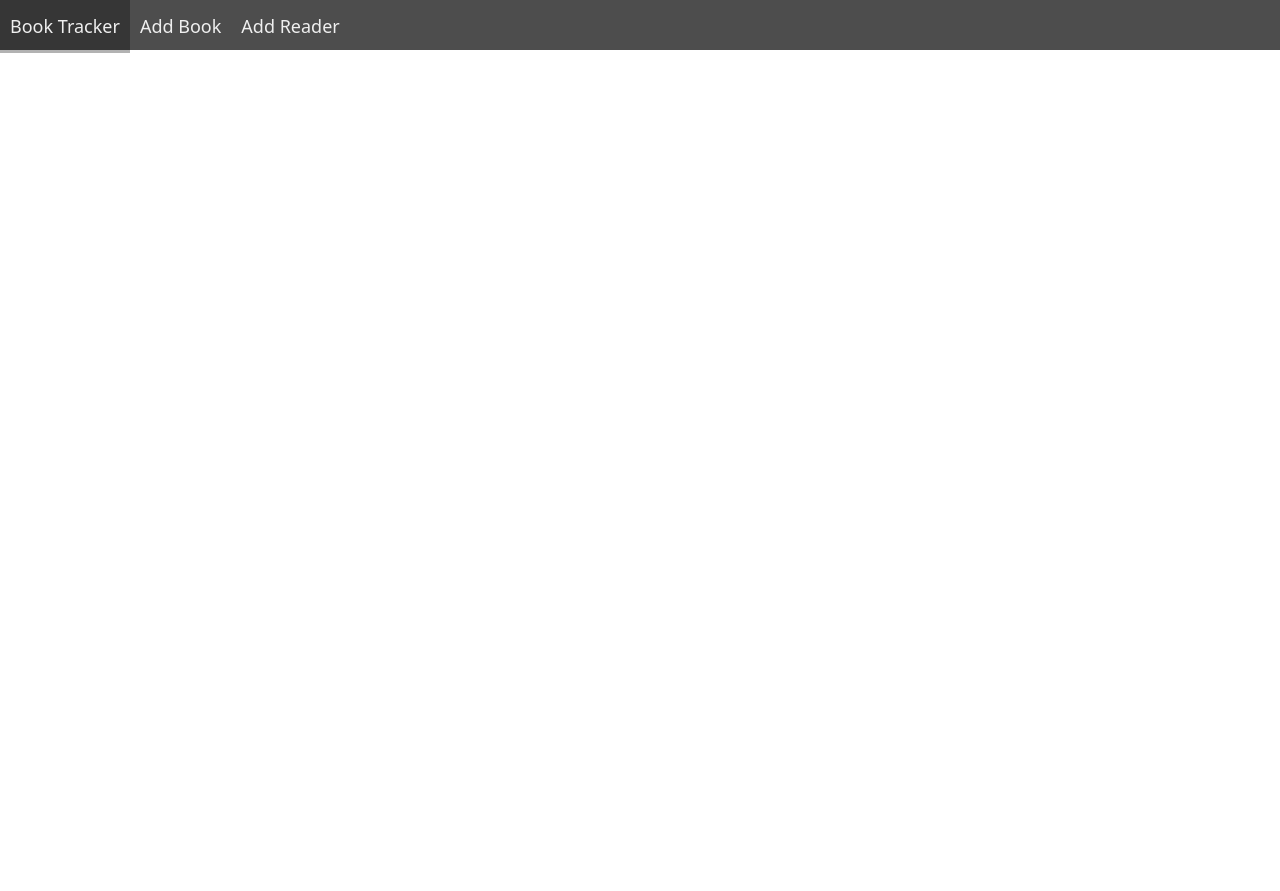
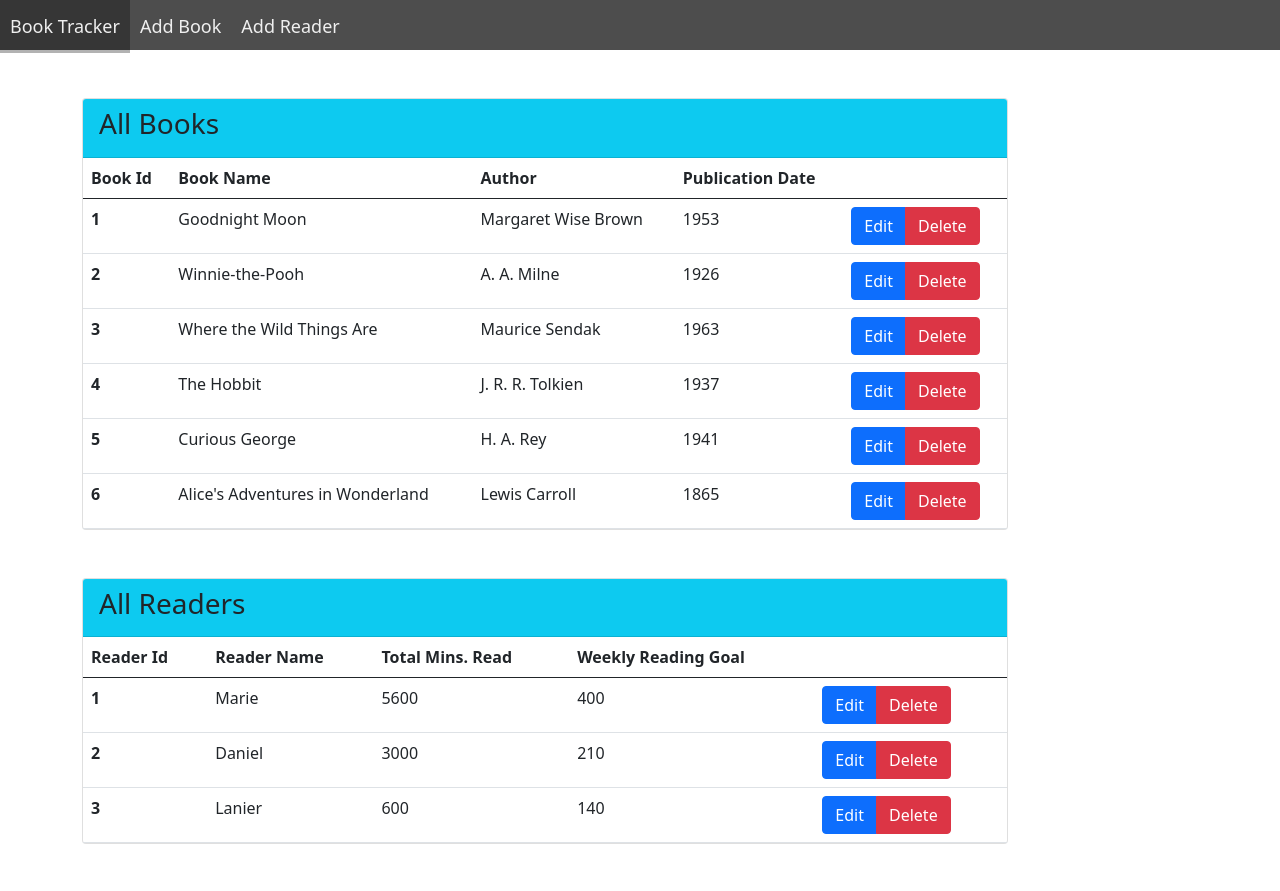
Before and after one commit to tuntunpandit/Angular---Front-End, an Angular app: page /dashboard in a window 1280 px wide. Shown: the top 891 px of the page. Before the commit the page ends 800 px from the top, so only its background shows below. Built offline with nearby package versions, Linux system fonts and the light colour scheme.

Commit message:
static data added for books and reader, also added dashboard page

```diff
--- /dev/null
+++ b/src/app/core/data.service.ts
@@ -0,0 +1,22 @@
+import { Injectable } from "@angular/core";
+import { allBooks, allReaders } from "../data";
+import { Book } from "../models/book";
+import { Reader } from "../models/reader";
+
+@Injectable({
+    providedIn: 'root'
+})
+
+export class DataService {
+    constructor() {}
+
+    mostPopularBook: Book = allBooks[0];
+
+    getAllBooks(): Book[] {
+        return allBooks;
+    }
+
+    getAllReaders(): Reader[] {
+        return allReaders;
+    }
+}
--- a/src/app/dashboard/dashboard.component.html
+++ b/src/app/dashboard/dashboard.component.html
@@ -1,3 +1,90 @@
-<div class="main">
-  <router-outlet></router-outlet>
+<div class="container">
+  <div class="row mt-5">
+    <div class="col-md-10">
+      <div class="card">
+        <div class="card-header bg-info">
+          <h3 class="card-title">All Books</h3>
+        </div>
+        <div class="card-body p-0">
+          <div class="table-responsive">
+            <table class="table table-hover mb-0">
+              <thead>
+                <tr>
+                  <th scope="col">Book Id</th>
+                  <th scope="col">Book Name</th>
+                  <th scope="col">Author</th>
+                  <th scope="col">Publication Date</th>
+                  <th></th>
+                </tr>
+              </thead>
+              <tbody>
+                <tr *ngFor="let book of allBooks; let i = index">
+                  <th scope="row">{{book.bookID}}</th>
+                  <td>{{book.title}}</td>
+                  <td>{{book.author}}</td>
+                  <td>{{book.publicationYear}}</td>
+                  <td>
+                    <div class="btn-group">
+                      <button type="button" class="btn btn-primary" (click)="editBook(book.bookID)">Edit</button>
+                      <button type="button" class="btn btn-danger" (click)="deleteBook(book.bookID)">Delete</button>
+                    </div>
+                  </td>
+                </tr>
+              </tbody>
+            </table>
+          </div>
+        </div>
+      </div>
+    </div>
+  </div>
+  <div class="row mt-5">
+    <div class="col-md-10">
+      <div class="card">
+        <div class="card-header bg-info">
+          <h3 class="card-title">All Readers</h3>
+        </div>
+        <div class="card-body p-0">
+          <div class="table-responsive">
+            <table class="table table-hover mb-0">
+              <thead>
+                <tr>
+                  <th scope="col">Reader Id</th>
+                  <th scope="col">Reader Name</th>
+                  <th scope="col">Total Mins. Read</th>
+                  <th scope="col">Weekly Reading Goal</th>
+                  <th></th>
+                </tr>
+              </thead>
+              <tbody>
+                <tr *ngFor="let reader of allReaders; let R_I = index">
+                  <th scope="row">{{reader.readerID}}</th>
+                  <td>{{reader.name}}</td>
+                  <td>{{reader.totalMinutesRead}}</td>
+                  <td>{{reader.weeklyReadingGoal}}</td>
+                  <td>
+                    <div class="btn-group">
+                      <button type="button" class="btn btn-primary" (click)="editReader(reader.readerID)">Edit</button>
+                      <button type="button" class="btn btn-danger" (click)="deleteReader(reader.readerID)">Delete</button>
+                    </div>
+                  </td>
+                </tr>
+              </tbody>
+            </table>
+          </div>
+        </div>
+      </div>
+    </div>
+  </div>
+  <div class="row my-5">
+    <div class="col-md-10">
+      <div class="card">
+        <div class="card-header bg-info">
+          <h3 class="card-title">Most Popular Book</h3>
+        </div>
+        <div class="card-body">
+          {{mostPopularBook.title}} => <i class="text-muted">{{mostPopularBook.author}}</i>
+        </div>
+      </div>
+    </div>
+  </div>
 </div>
--- a/src/app/dashboard/dashboard.component.ts
+++ b/src/app/dashboard/dashboard.component.ts
@@ -1,4 +1,7 @@
 import { Component, OnInit } from '@angular/core';
+import { DataService } from '../core/data.service';
+import { Book } from '../models/book';
+import { Reader } from '../models/reader';
 
 @Component({
   selector: 'app-dashboard',
@@ -6,10 +9,32 @@ import { Component, OnInit } from '@angular/core';
   styleUrls: ['./dashboard.component.scss']
 })
 export class DashboardComponent implements OnInit {
+  allBooks: Book[];
+  allReaders: Reader[];
+  mostPopularBook: Book;
 
-  constructor() { }
+  constructor(private _dataS: DataService) { }
 
-  ngOnInit(): void {
+  ngOnInit() {
+    this.allBooks = this._dataS.getAllBooks();
+    this.mostPopularBook = this.allBooks[0];
+
+    this.allReaders = this._dataS.getAllReaders();
   }
 
+  editBook(bookId: number) {
+
+  }
+
+  deleteBook(bookId: number) {
+
+  }
+
+  editReader(readerId: number) {
+
+  }
+
+  deleteReader(readerId: number) {
+
+  }
 }
--- /dev/null
+++ b/src/app/data.ts
@@ -0,0 +1,17 @@
+import { Book } from "./models/book";
+import { Reader } from "./models/reader";
+
+export const allBooks: Book[] = [
+    { bookID: 1, title: 'Goodnight Moon', author: 'Margaret Wise Brown', publicationYear: 1953 },
+    { bookID: 2, title: 'Winnie-the-Pooh', author: 'A. A. Milne', publicationYear: 1926 },
+    { bookID: 3, title: 'Where the Wild Things Are', author: 'Maurice Sendak', publicationYear: 1963 },
+    { bookID: 4, title: 'The Hobbit', author: 'J. R. R. Tolkien', publicationYear: 1937 },
+    { bookID: 5, title: 'Curious George', author: 'H. A. Rey', publicationYear: 1941 },
+    { bookID: 6, title: 'Alice\'s Adventures in Wonderland', author: 'Lewis Carroll', publicationYear: 1865 },
+];
+
+export const allReaders: Reader[] = [
+    { readerID: 1, name: 'Marie', weeklyReadingGoal: 400, totalMinutesRead: 5600 },
+    { readerID: 2, name: 'Daniel', weeklyReadingGoal: 210, totalMinutesRead: 3000 },
+    { readerID: 3, name: 'Lanier', weeklyReadingGoal: 140, totalMinutesRead: 600 }
+];
--- a/src/app/header/header.component.html
+++ b/src/app/header/header.component.html
@@ -1,10 +1,5 @@
 <div class="nav">
   <input type="checkbox" id="nav-check">
-  <!-- <div class="nav-header">
-    <div class="nav-title">
-      BookTracker
-    </div>
-  </div> -->
   <div class="nav-btn">
     <label for="nav-check">
       <span></span>
--- /dev/null
+++ b/src/app/models/book.ts
@@ -0,0 +1,6 @@
+export class Book {
+    bookID: number;
+    title: string;
+    author: string;
+    publicationYear: number;
+}
--- /dev/null
+++ b/src/app/models/reader.ts
@@ -0,0 +1,6 @@
+export class Reader {
+    readerID: number;
+    name: string;
+    weeklyReadingGoal: number;
+    totalMinutesRead: number;
+}
```
